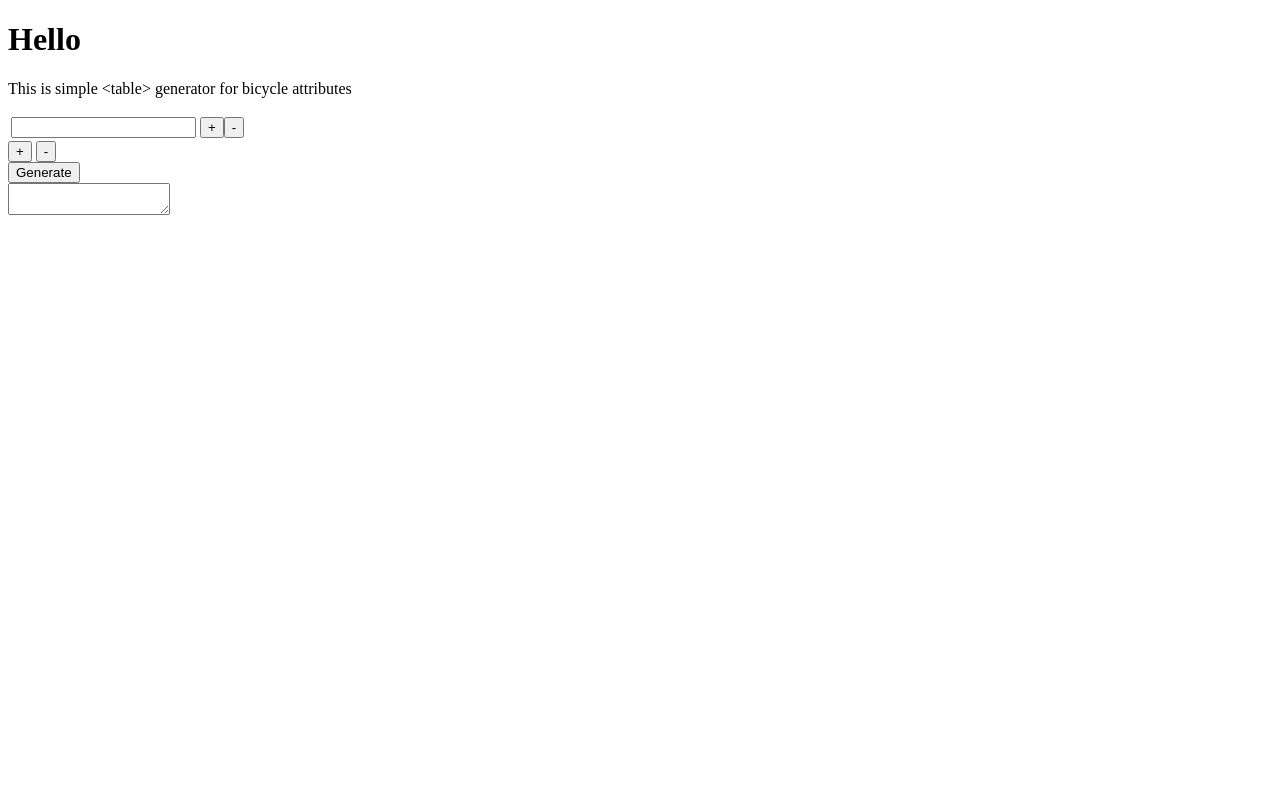
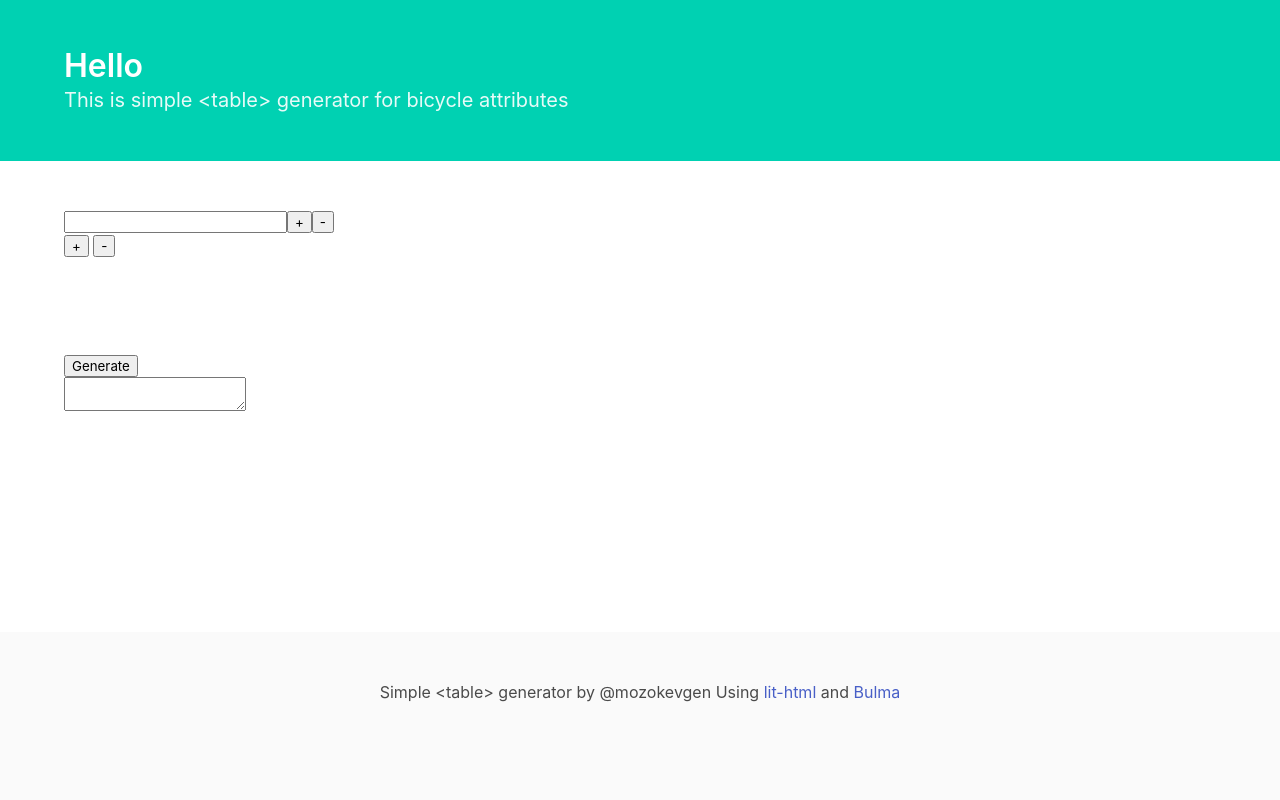
Before and after one commit to mozok/Table-Generator, a website with bundled scripts: page index.html in a window 1280 px wide. Built offline with nearby package versions, Linux system fonts and the light colour scheme.

Commit message:
add bulma, hero and footer

```diff
--- a/index.html
+++ b/index.html
@@ -1,25 +1,44 @@
 <!DOCTYPE html>
 <html lang="en">
+
 <head>
     <meta charset="UTF-8">
     <meta name="viewport" content="width=device-width, initial-scale=1.0">
     <meta http-equiv="X-UA-Compatible" content="ie=edge">
     <link rel="stylesheet" type="text/css" href="style.css">
+    <link rel="stylesheet" type="text/css" href="./node_modules/bulma/css/bulma.min.css">
     <title>Table Generator</title>
 </head>
+
 <body>
-    <div id="greetings"></div>
+    <div class="content-wrapper">
+        <div id="greetings"></div>
 
-    <div id="table_container"></div>
+        <section class="section">
+            <div id="table_container" class="container"></div>
+        </section>
 
-    <div>
-        <button id="generate_button">Generate</button>
+        <section class="section">
+            <div class="container">
+                <button id="generate_button">Generate</button>
+            </div>
+
+            <div class="container">
+                <textarea data-autoresize rows="2" id="result"></textarea>
+            </div>
+        </section>
     </div>
 
-    <div>
-        <textarea data-autoresize rows="2" id="result"></textarea>
-    </div>
-
+    <footer class="footer">
+        <div class="content has-text-centered">
+            <p>
+                Simple &#60;table&#62; generator by @mozokevgen
+                Using <a href="https://lit-html.polymer-project.org/">lit-html</a> and <a
+                    href="https://bulma.io/">Bulma</a>
+            </p>
+        </div>
+    </footer>
     <script type="module" src="index.js"></script>
 </body>
+
 </html>
--- a/index.js
+++ b/index.js
@@ -112,10 +112,19 @@ var drawTable = (tableModel, tableSelector) => {
 }
 drawTable(tableModel, tableSelector);
 
+let heroTemplate = (data) => html`
+  <section class="hero is-primary">
+  <div class="hero-body">
+    <div class="container">
+      <h1 class="title">
+        ${data.title}
+      </h1>
+      <h2 class="subtitle">
+        ${data.body}
+      </h2>
+    </div>
+  </div>
+</section>`;
 
-let myTemplate = (data) => html`
-  <h1>${data.title}</h1>
-  <p>${data.body}</p>`;
-
-const result = myTemplate({ title: 'Hello', body: 'This is simple <table> generator for bicycle attributes' });
-render(result, document.querySelector('#' + greetingsSelector));
+const heroResult = heroTemplate({ title: 'Hello', body: 'This is simple <table> generator for bicycle attributes' });
+render(heroResult, document.querySelector('#' + greetingsSelector));
--- a/package.json
+++ b/package.json
@@ -9,6 +9,7 @@
   "author": "mozokevgen",
   "license": "ISC",
   "dependencies": {
+    "bulma": "^0.8.0",
     "lit-html": "^1.1.2"
   }
 }
--- a/style.css
+++ b/style.css
@@ -1,3 +1,20 @@
+html {
+    height: 100%;
+}
+body {
+    min-height: 100%;
+    display: flex;
+    flex-direction: column;
+}
+
+.content-wrapper {
+    flex: 1 0 auto;
+}
+
+.footer {
+    flex-shrink: 0;
+}
+
 #result {
 	box-sizing: border-box;
 	resize: both;
```
Also changed, not shown: 1 other file.
